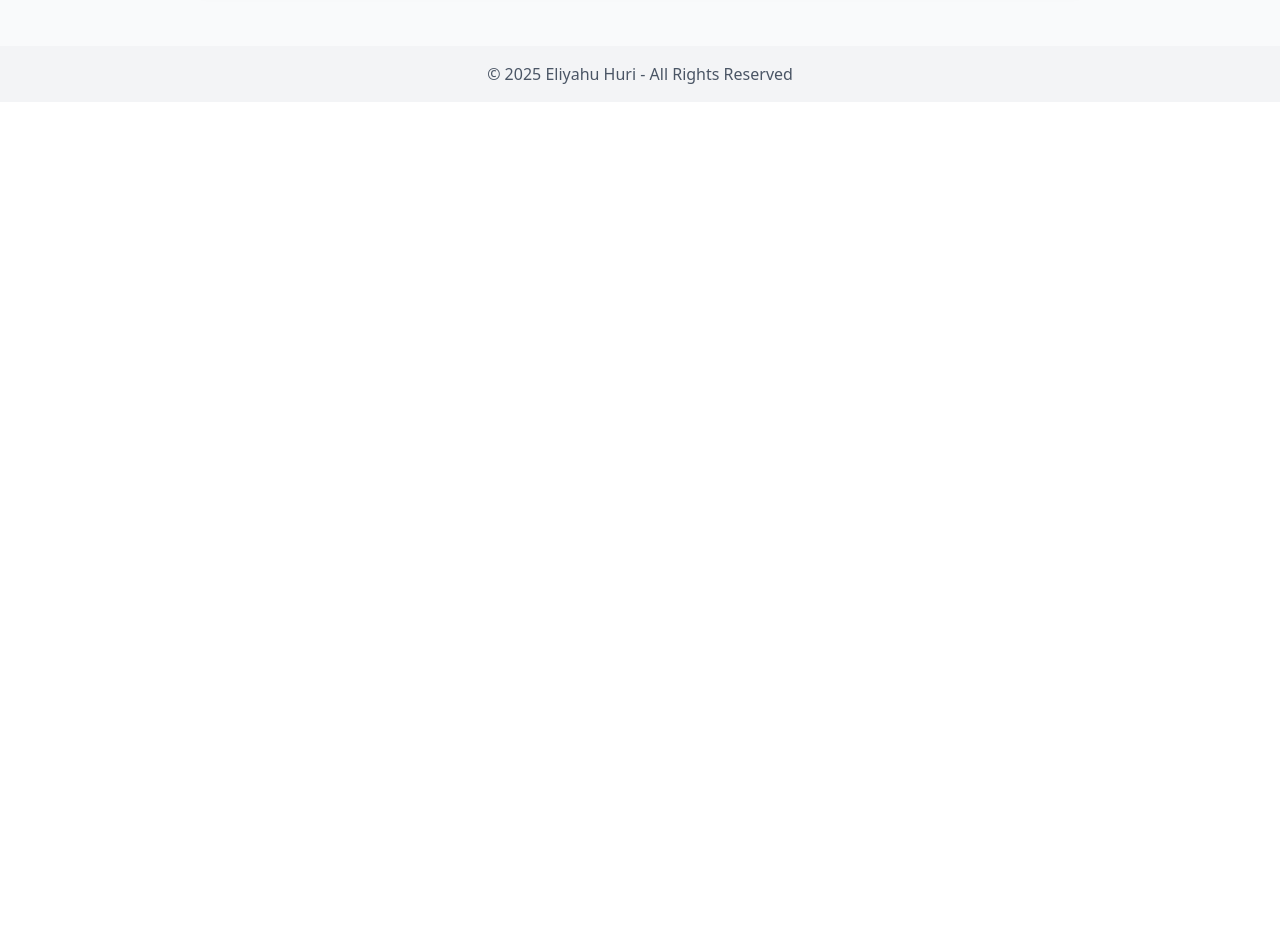
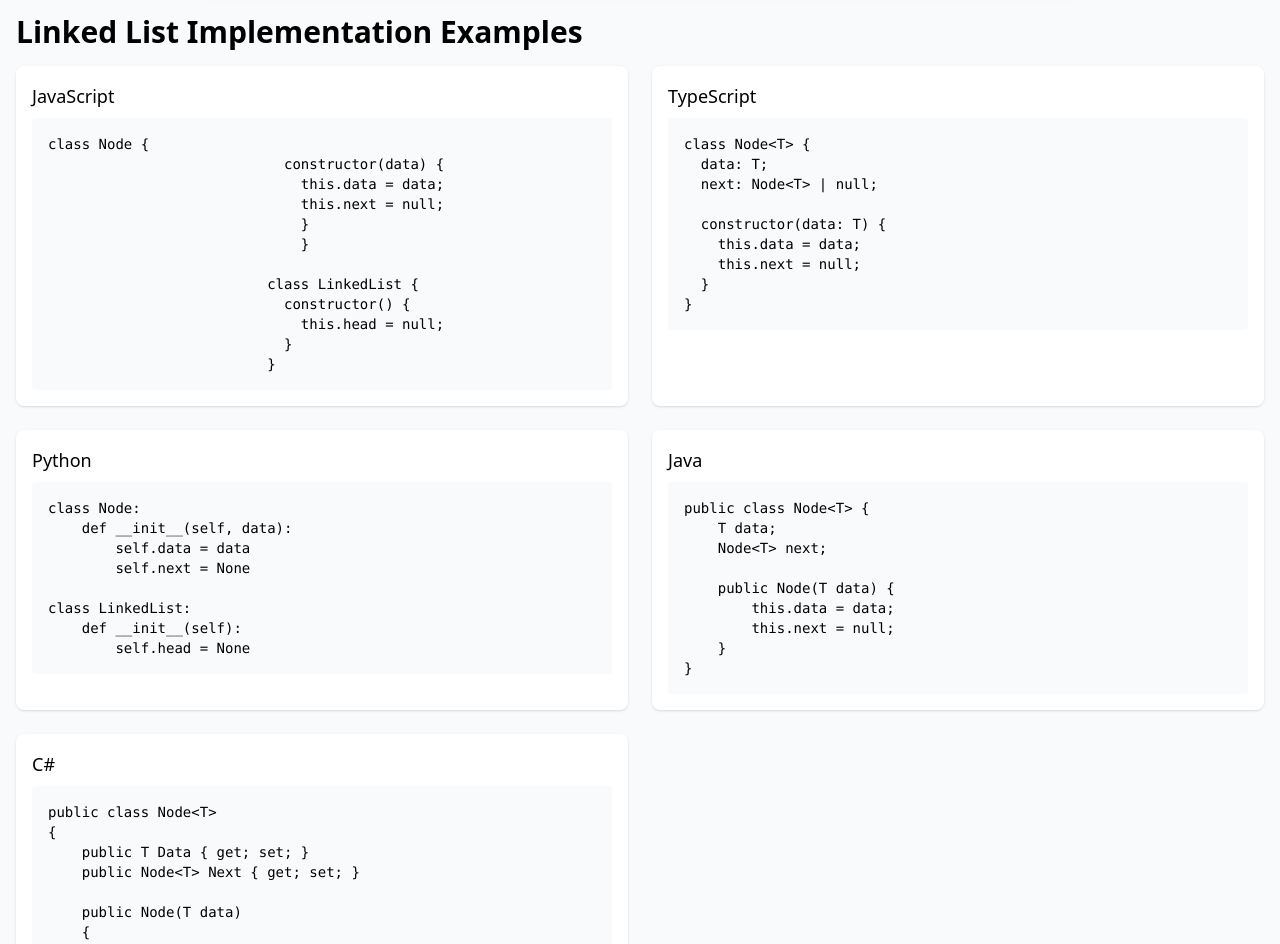
Before and after one commit to eliyahuri/linked-list-example, a React (Vite) app: page / in a window 1280 px wide. Shown: the part 780-1724 px from the top of the page. Before the commit the page ends 882 px from the top, so only its background shows below. Built offline with nearby package versions, Linux system fonts and the light colour scheme.

Commit message:
add linked list implementation examples in multiple programming languages

```diff
--- a/src/App.tsx
+++ b/src/App.tsx
@@ -63,13 +63,104 @@ function App() {
             </div>
           </div>
         </section>
-
         {/* Interactive Demo Section */}
         <section className="mb-8">
           <h2 className="text-xl sm:text-2xl md:text-3xl font-semibold mb-4">
             Interactive Demo
           </h2>
           <LinkedList />
+        </section>
+
+        {/* Linked List Implementation Examples Section */}
+        <section className="mb-8">
+          <h2 className="text-xl sm:text-2xl md:text-3xl font-semibold mb-4">
+            Linked List Implementation Examples
+          </h2>
+          <div className="grid md:grid-cols-2 gap-6">
+            {/* JavaScript Example */}
+            <div className="bg-white p-4 rounded-lg shadow">
+              <h3 className="text-lg font-medium mb-2">JavaScript</h3>
+              <pre className="bg-gray-50 p-4 rounded overflow-x-auto text-sm">
+                <code>{`class Node {
+                            constructor(data) {
+                              this.data = data;
+                              this.next = null;
+                              }
+                              }
+
+                          class LinkedList {
+                            constructor() {
+                              this.head = null;
+                            }
+                          }`}</code>
+              </pre>
+            </div>
+
+            {/* TypeScript Example */}
+            <div className="bg-white p-4 rounded-lg shadow">
+              <h3 className="text-lg font-medium mb-2">TypeScript</h3>
+              <pre className="bg-gray-50 p-4 rounded overflow-x-auto text-sm">
+                <code>{`class Node<T> {
+  data: T;
+  next: Node<T> | null;
+
+  constructor(data: T) {
+    this.data = data;
+    this.next = null;
+  }
+}`}</code>
+              </pre>
+            </div>
+
+            {/* Python Example */}
+            <div className="bg-white p-4 rounded-lg shadow">
+              <h3 className="text-lg font-medium mb-2">Python</h3>
+              <pre className="bg-gray-50 p-4 rounded overflow-x-auto text-sm">
+                <code>{`class Node:
+    def __init__(self, data):
+        self.data = data
+        self.next = None
+
+class LinkedList:
+    def __init__(self):
+        self.head = None`}</code>
+              </pre>
+            </div>
+
+            {/* Java Example */}
+            <div className="bg-white p-4 rounded-lg shadow">
+              <h3 className="text-lg font-medium mb-2">Java</h3>
+              <pre className="bg-gray-50 p-4 rounded overflow-x-auto text-sm">
+                <code>{`public class Node<T> {
+    T data;
+    Node<T> next;
+
+    public Node(T data) {
+        this.data = data;
+        this.next = null;
+    }
+}`}</code>
+              </pre>
+            </div>
+
+            {/* C# Example */}
+            <div className="bg-white p-4 rounded-lg shadow">
+              <h3 className="text-lg font-medium mb-2">C#</h3>
+              <pre className="bg-gray-50 p-4 rounded overflow-x-auto text-sm">
+                <code>{`public class Node<T>
+{
+    public T Data { get; set; }
+    public Node<T> Next { get; set; }
+
+    public Node(T data)
+    {
+        Data = data;
+        Next = null;
+    }
+}`}</code>
+              </pre>
+            </div>
+          </div>
         </section>
       </main>
 
```
